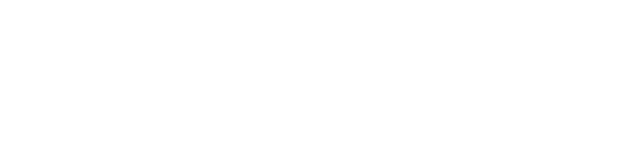
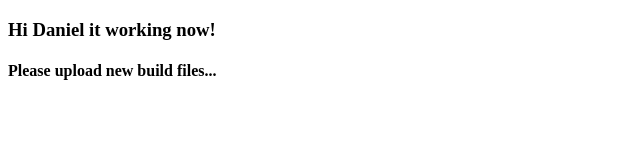
Before and after one commit to techheadoffice/ui-testing, a plain HTML site: page index.html in a window 1280 px wide. Shown: the whole page, without its empty margins (0-640 px from the left). Drawn offline with Linux system fonts and the light colour scheme.

Commit message:
-- Minner change

```diff
--- a/index.html
+++ b/index.html
@@ -6,6 +6,9 @@
     <title>Document</title>
 </head>
 <body>
-
+    <h3>
+        Hi Daniel it working now!
+    </h3>
+    <h4>Please upload new build files...</h4>
 </body>
 </html>
```
